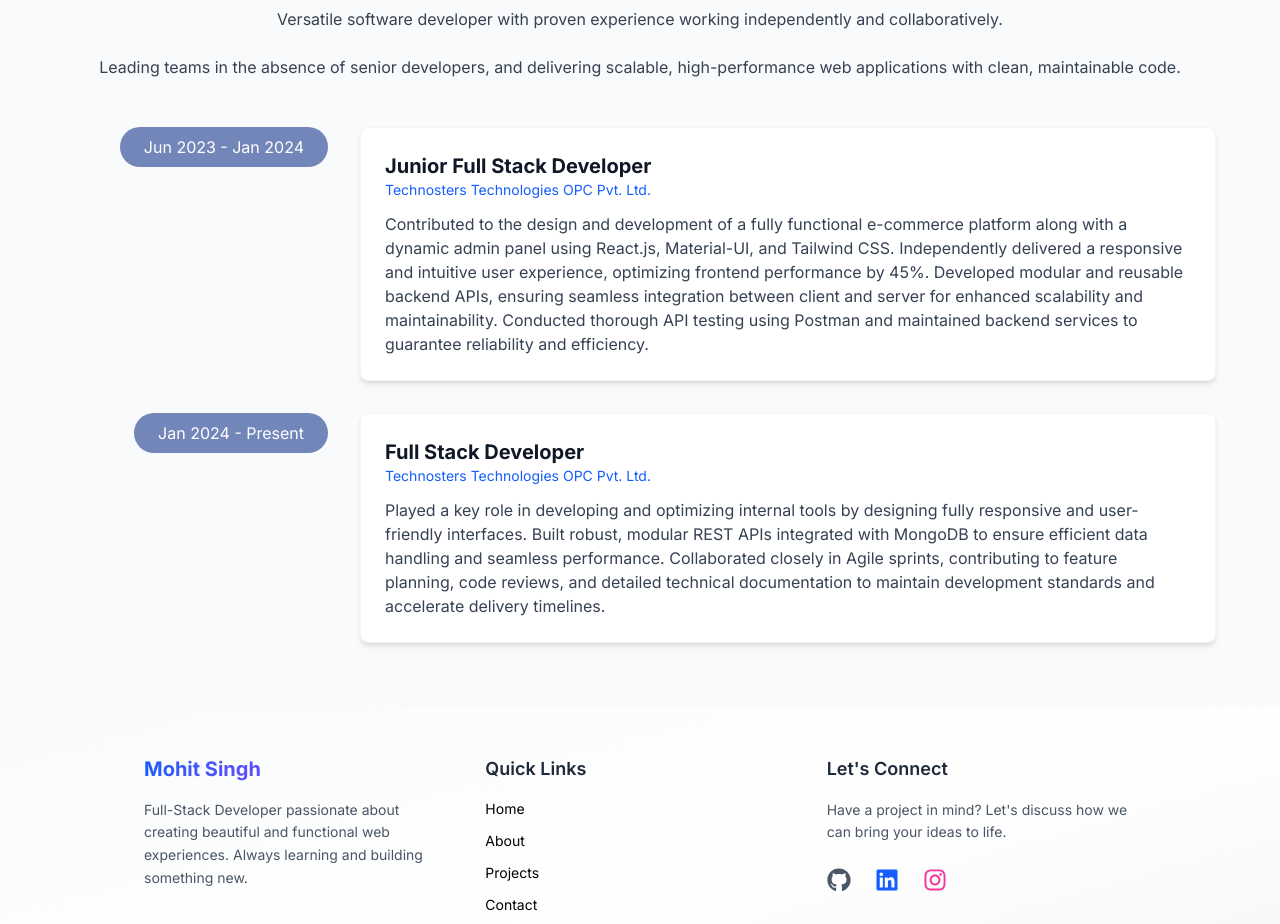
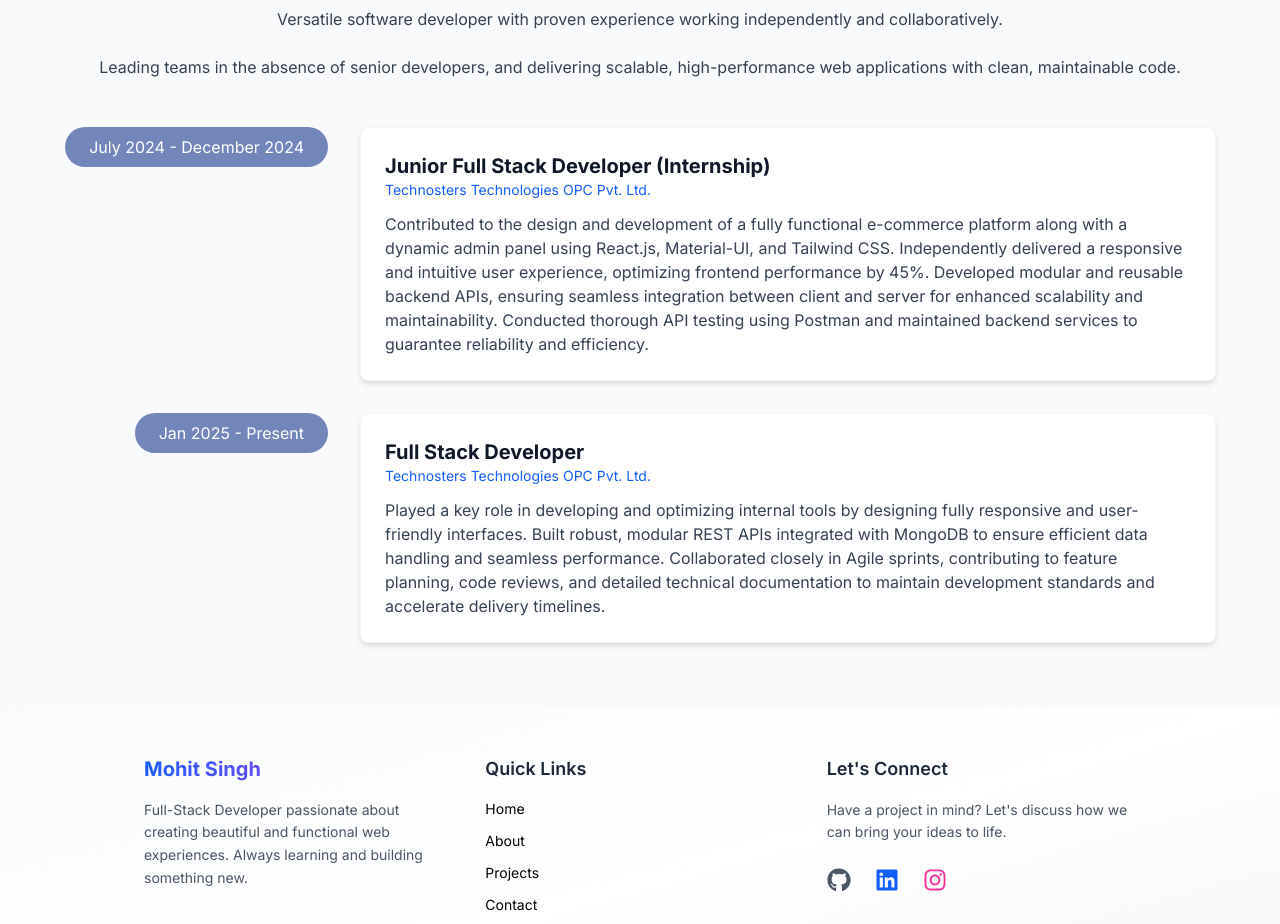
Before and after one commit to swtmohit/portfolio, a Next.js app: page /about in a window 1280 px wide. Shown: the part 1720-2644 px from the top of the page. Built offline with nearby package versions, Linux system fonts and the light colour scheme.

Commit message:
update resume & expirence

```diff
--- a/src/components/About.tsx
+++ b/src/components/About.tsx
@@ -265,11 +265,11 @@ const About = () => {
           <div className="max-w-6xl mx-auto grid grid-cols-1 md:grid-cols-12 gap-8 items-start">
             {/* Timeline item 1 */}
             <div className="md:col-span-3 flex justify-start md:justify-end">
-              <div className="inline-block bg-blue-900/60 text-white rounded-full px-6 py-2">Jun 2023 - Jan 2024</div>
+              <div className="inline-block bg-blue-900/60 text-white rounded-full px-6 py-2">July 2024 - December 2024</div>
             </div>
             <div className="md:col-span-9">
               <div className={`${cardBg} rounded-lg p-6 border ${theme === 'dark' ? 'border-gray-700' : 'border-gray-100'} shadow-md`}>
-                <h4 className={`text-xl font-bold ${textPrimary}`}>Junior Full Stack Developer</h4>
+                <h4 className={`text-xl font-bold ${textPrimary}`}>Junior Full Stack Developer (Internship)</h4>
                 <p className={`text-sm ${theme === 'dark' ? 'text-cyan-300' : 'text-blue-600'} mb-3`}>Technosters Technologies OPC Pvt. Ltd.</p>
                 <p className={`${textSecondary}`}>Contributed to the design and development of a fully functional e-commerce platform along with a dynamic admin panel using React.js, Material-UI, and Tailwind CSS. Independently delivered a responsive and intuitive user experience, optimizing frontend performance by 45%. Developed modular and reusable backend APIs, ensuring seamless integration between client and server for enhanced scalability and maintainability. Conducted thorough API testing using Postman and maintained backend services to guarantee reliability and efficiency.</p>
               </div>
@@ -277,7 +277,7 @@ const About = () => {
 
             {/* Timeline item 2 */}
             <div className="md:col-span-3 flex justify-start md:justify-end">
-              <div className="inline-block bg-blue-900/60 text-white rounded-full px-6 py-2">Jan 2024 - Present</div>
+              <div className="inline-block bg-blue-900/60 text-white rounded-full px-6 py-2">Jan 2025 - Present</div>
             </div>
             <div className="md:col-span-9">
               <div className={`${cardBg} rounded-lg p-6 border ${theme === 'dark' ? 'border-gray-700' : 'border-gray-100'} shadow-md`}>
```
Also changed, not shown: 1 other file (tests, documents, lock files or other folders).
